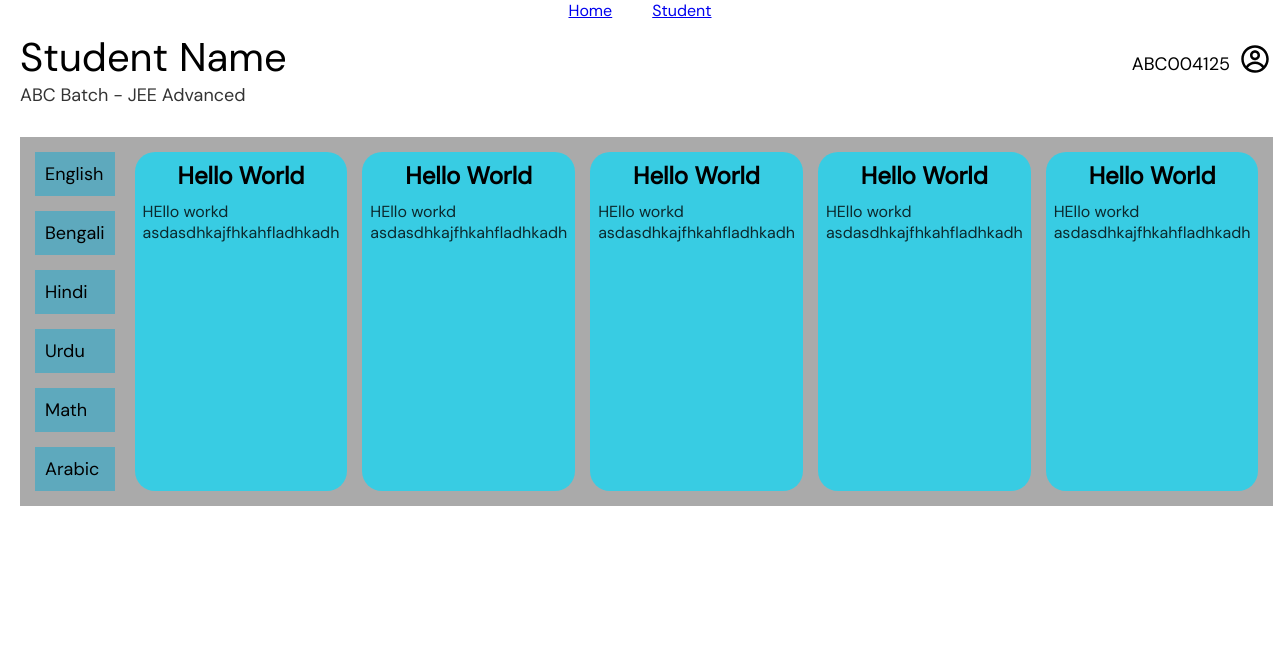
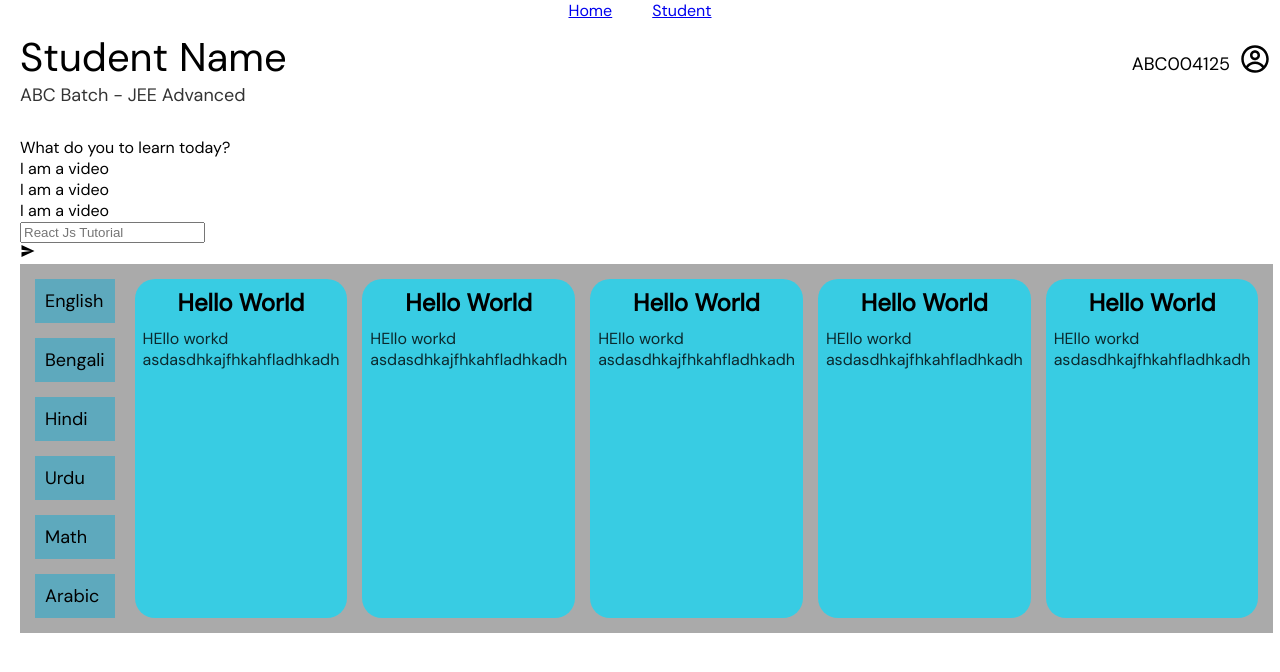
Before and after one commit to notTanveer/Outerbase-Hackathon, a React (Create React App) app: page /student in a window 1280 px wide. Shown: the top 672 px of the page. Built offline with nearby package versions, Linux system fonts and the light colour scheme.

Commit message:
Learn page html done

```diff
--- /dev/null
+++ b/src/pages/student/Learn/learn.jsx
@@ -0,0 +1,23 @@
+import React from "react";
+import { IoMdSend } from "react-icons/io";
+import "./learn.scss";
+function Learn() {
+  return (
+    <div className="learn-main">
+      <div className="heading-text">What do you to learn today?</div>
+      <div className="video-container">
+        <div className="video-item">I am a video</div>
+        <div className="video-item">I am a video</div>
+        <div className="video-item">I am a video</div>
+      </div>
+      <div className="search-box">
+        <input type="text" placeholder="React Js Tutorial" />
+        <div className="send-button">
+          <IoMdSend />
+        </div>
+      </div>
+    </div>
+  );
+}
+
+export default Learn;
--- a/src/pages/student/dashboard.jsx
+++ b/src/pages/student/dashboard.jsx
@@ -5,6 +5,7 @@ import { CgProfile } from "react-icons/cg";
 import Routine from "./Routine";
 import Syllabus from "./Syllabus/Syllabus";
 import FeeStructure from "./Fee_Structure";
+import Learn from "./Learn/learn";
 
 function StudentDashboard() {
   return (
@@ -25,6 +26,7 @@ function StudentDashboard() {
       </div>
       <div className="main-page">
         <div className="main-mid">
+          <Learn />
           <Syllabus />
         </div>
         <div className="aside">
```
Also changed, not shown: src/pages/student/Learn/learn.scss (added).
